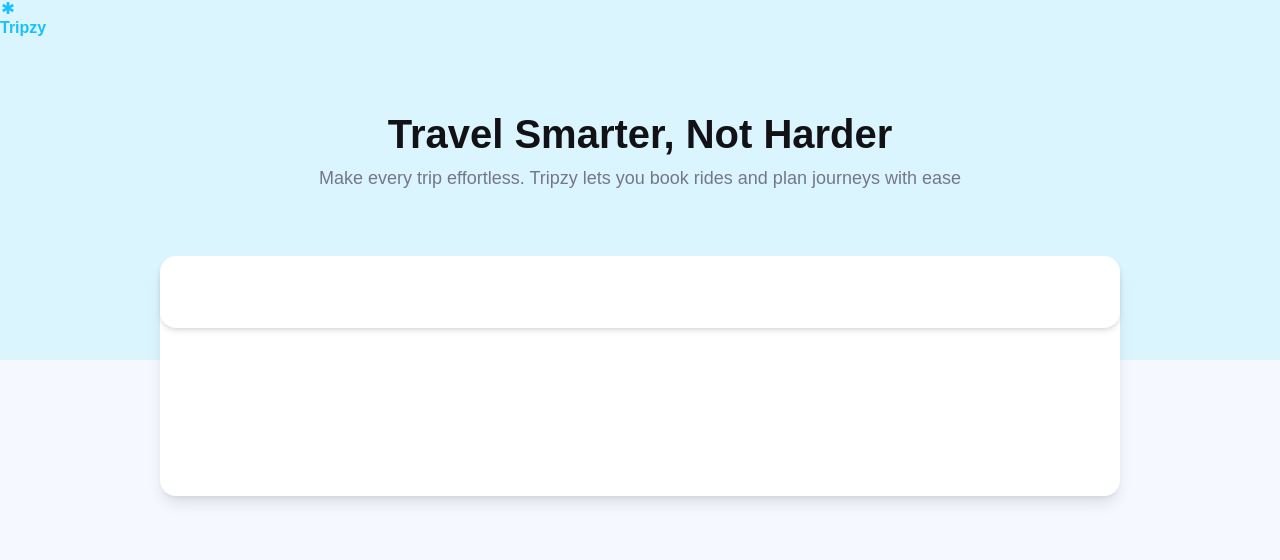
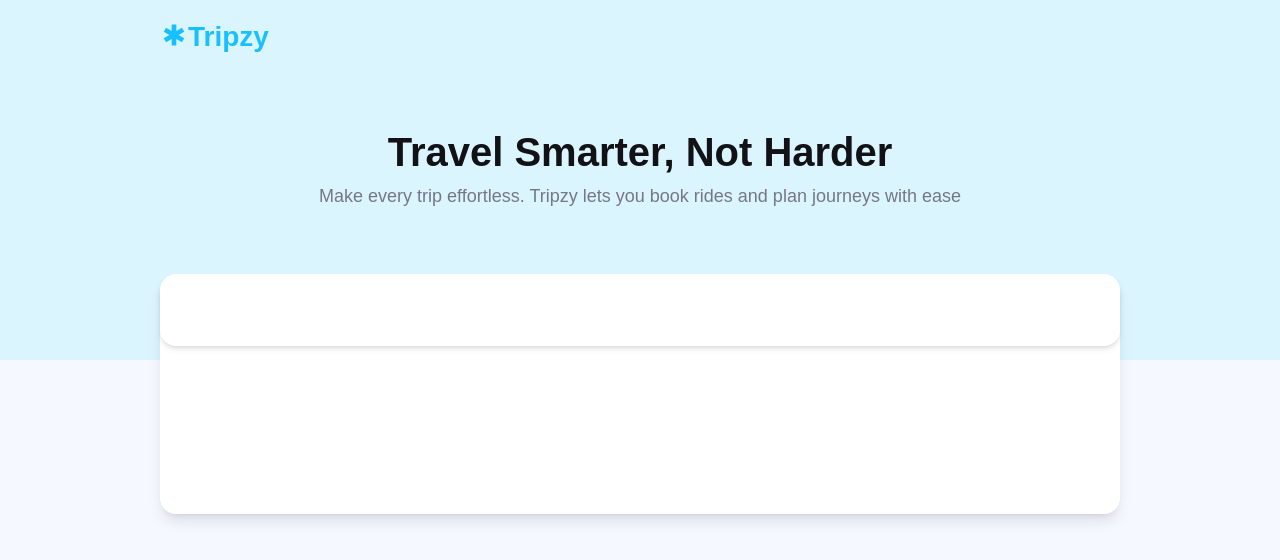
Before and after one commit to rigby200602/tripzy-frontend-test-LeDienThanhTung, a Next.js app: page / in a window 1280 px wide. Shown: the top 560 px of the page. Built offline with nearby package versions, Linux system fonts and the light colour scheme.

Commit message:
finish header

```diff
--- a/components/Header.jsx
+++ b/components/Header.jsx
@@ -1,11 +1,12 @@
+import Link from 'next/link';
 import React from 'react'
 import { MdEmergency } from "react-icons/md";
 
 const Header = () => {
   return (
-    <div className='text-[#19C0FF] font-bold'>
-      <MdEmergency />
-      <span>Tripzy</span>
+    <div className='flex text-[#19C0FF] text-[28px] font-bold mx-[12.5%] pt-4'>
+      <MdEmergency className='mt-[0.5%]'/>
+      <Link href={'/'}>Tripzy</Link>
     </div>
   )
 }
```
